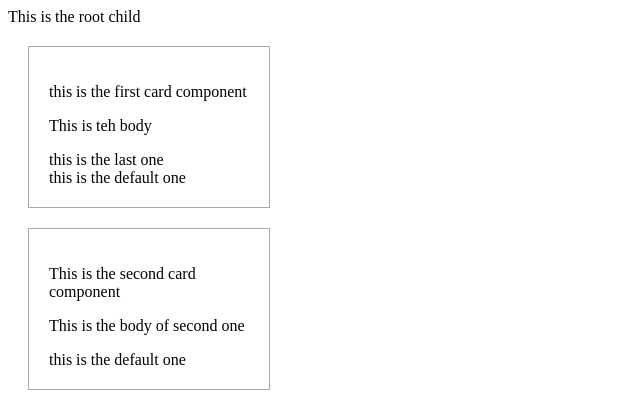
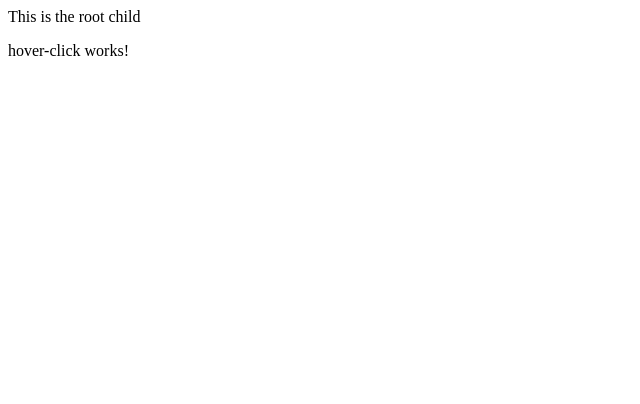
Before and after one commit to leelanarasimha/angular17-course, an Angular app in the folder angular-basics/: page / in a window 1280 px wide. Shown: the top 404 px of the page, without its empty margins (0-640 px from the left). Built offline with nearby package versions, Linux system fonts and the light colour scheme.

Commit message:
host binding and host listener

```diff
--- a/angular-basics/src/app/app.component.html
+++ b/angular-basics/src/app/app.component.html
@@ -1,4 +1,4 @@
-<div>
+<!-- <div>
   <app-card>
     <div>this is the last one</div>
     <p title>this is the first card component</p>
@@ -42,3 +42,7 @@
 </div>
 
 <div *ngIf="receivedDataFromChild">{{ receivedDataFromChild }}</div> -->
+
+<div>
+  <app-hover-click></app-hover-click>
+</div>
--- a/angular-basics/src/app/app.component.ts
+++ b/angular-basics/src/app/app.component.ts
@@ -6,6 +6,7 @@ import CounterComponent from './Counter/Counter.component';
 import { GetterInputComponent } from './getter-input/getter-input.component';
 import { PanelComponent } from './panel/panel.component';
 import { CardComponent } from './card/card.component';
+import { HoverClickComponent } from './hover-click/hover-click.component';
 
 @Component({
   selector: 'app-root',
@@ -18,6 +19,7 @@ import { CardComponent } from './card/card.component';
     GetterInputComponent,
     PanelComponent,
     CardComponent,
+    HoverClickComponent,
   ],
   templateUrl: './app.component.html',
   styleUrl: './app.component.css',
--- /dev/null
+++ b/angular-basics/src/app/hover-click/hover-click.component.html
@@ -0,0 +1 @@
+<p>hover-click works!</p>
--- /dev/null
+++ b/angular-basics/src/app/hover-click/hover-click.component.ts
@@ -0,0 +1,16 @@
+import { Component, HostBinding, HostListener } from '@angular/core';
+
+@Component({
+  selector: 'app-hover-click',
+  standalone: true,
+  imports: [],
+  templateUrl: './hover-click.component.html',
+  styleUrl: './hover-click.component.css',
+})
+export class HoverClickComponent {
+  @HostBinding('class.hovered') isHovered = false;
+
+  @HostListener('click') onClick() {
+    console.log('element clicked');
+  }
+}
```
Also changed, not shown: angular-basics/src/app/hover-click/hover-click.component.css (added), 1 other file (tests, documents, lock files or other folders).
